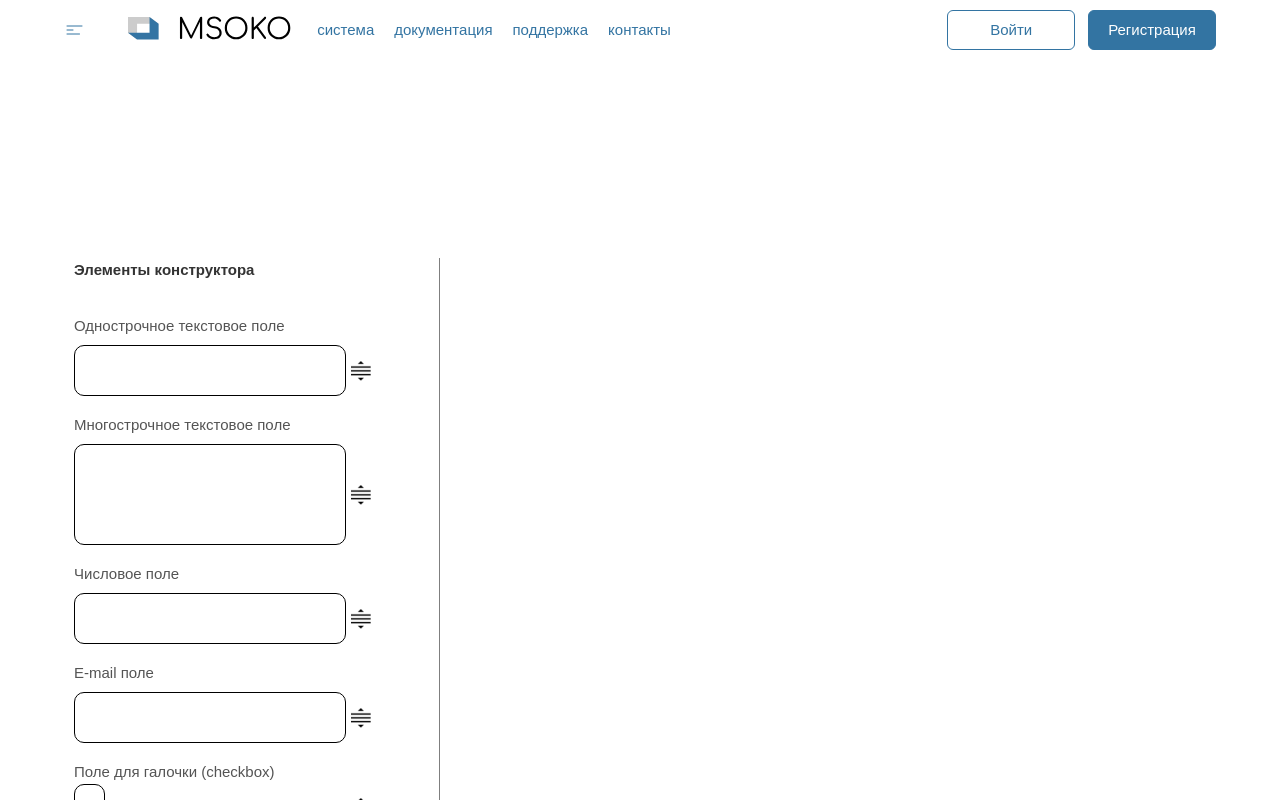
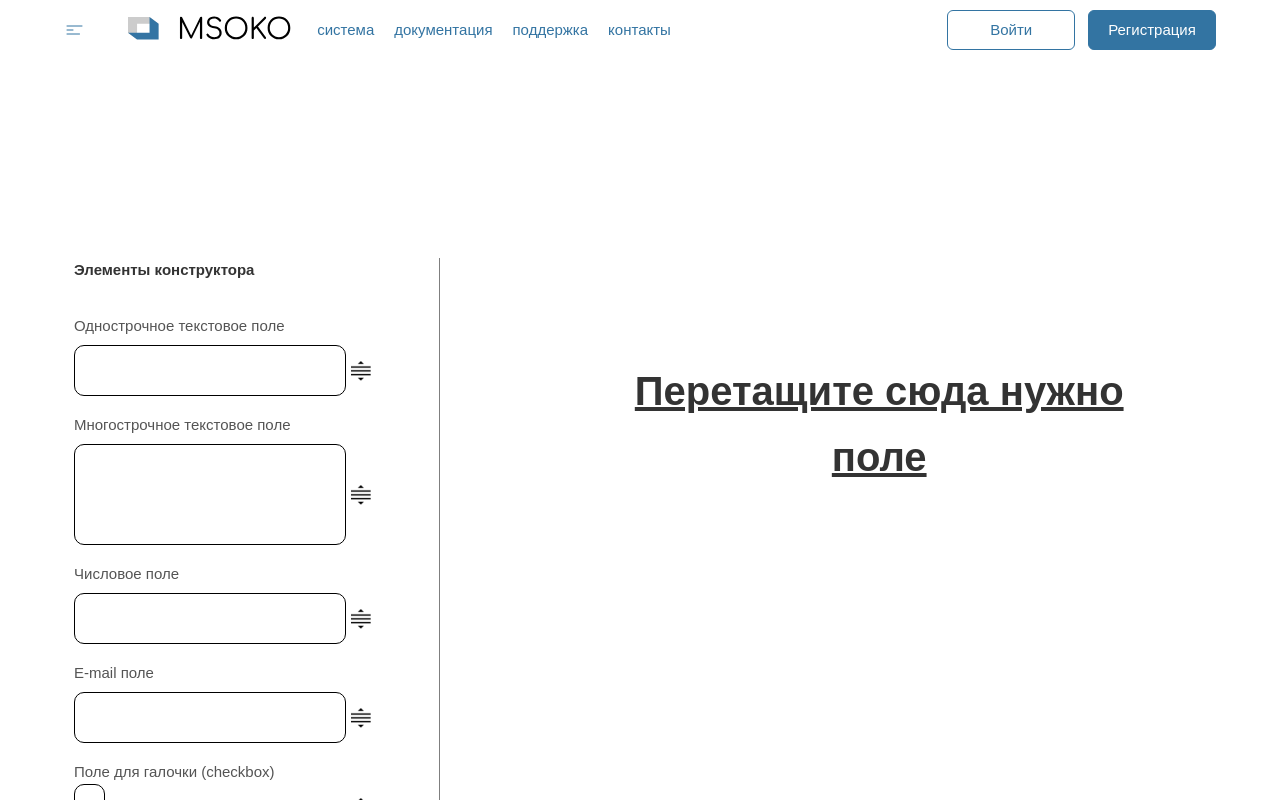
Before and after one commit to NISONovosibirsk/niso-system, a React (Create React App) app: page / in a window 1280 px wide. Shown: the top 800 px of the page. Built offline with nearby package versions, Linux system fonts and the light colour scheme.

Commit message:
feat: add placeholder text

```diff
--- a/src/components/CustomForm/CustomForm.scss
+++ b/src/components/CustomForm/CustomForm.scss
@@ -22,6 +22,17 @@
         &:hover {
             border: 1px solid black;
         }
+    }
+
+    &__form-placeholder {
+        text-align: center;
+        margin: 0;
+        padding: {
+            top: 100px;
+        }
+        font-size: 40px;
+        font-weight: 600;
+        text-decoration: underline;
     }
 
     &__form-title {
--- a/src/components/CustomForm/CustomForm.tsx
+++ b/src/components/CustomForm/CustomForm.tsx
@@ -38,14 +38,20 @@ const CustomForm = () => {
                     ref={provided.innerRef}
                 >
                     <div className='custom-form__field'>
-                        {constructor.map((item: any, index: number) => (
+                        {constructor.length ? (
+                            constructor.map((item: any, index: number) => (
                                 <FormElement
                                     item={item}
                                     id={item.id}
                                     index={index}
                                     key={item.id}
                                 />
-                        ))}
+                            ))
+                        ) : (
+                            <p className='custom-form__form-placeholder'>
+                                Перетащите сюда нужно поле
+                            </p>
+                        )}
                     </div>
                     {provided.placeholder}
                 </form>
--- a/src/components/FormElement/FormElement.tsx
+++ b/src/components/FormElement/FormElement.tsx
@@ -139,7 +139,7 @@ const FormElement = ({ item, id, index }: IFormElement) => {
                         {item.isDisabled ? null : (
                             <img
                                 className='form-element__remove-btn'
-                                alt='крестик'
+                                alt=''
                                 onClick={handleRemove}
                                 src={removeButtonIcon}
                             ></img>
```
Lines whose indentation alone changed are shown as unchanged.
